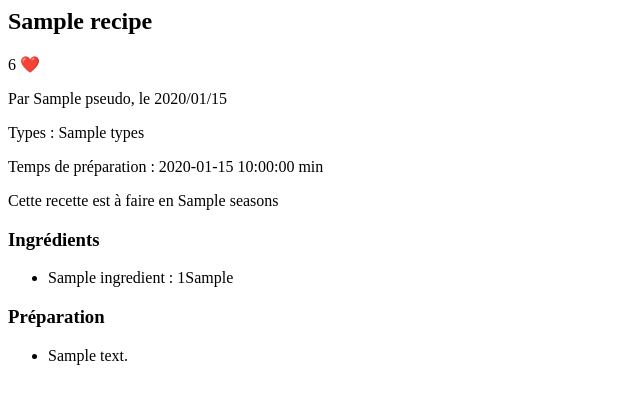
After one commit to FloryssRu/Recettes-symfony, a Symfony app: template templates/bloc/recipe.html.twig in a window 1280 px wide. The commit adds this page. Shown: the top 404 px of the page, without its empty margins (0-640 px from the left). Run offline with Twig, Linux system fonts and the light colour scheme; the template is opened without the code that fills it: most values are stand-ins (such as "Sample title", 1, 10 or a date in 2020); some libraries are stand-ins or nearby versions.

```diff
--- a/src/Entity/MeasureUnit.php
+++ b/src/Entity/MeasureUnit.php
@@ -16,6 +16,11 @@ class MeasureUnit
     #[ORM\Column(length: 50)]
     private ?string $name = null;
 
+    public function __toString(): string
+    {
+        return $this->getName();
+    }
+
     public function getId(): ?int
     {
         return $this->id;
--- a/src/Entity/RecipeType.php
+++ b/src/Entity/RecipeType.php
@@ -17,6 +17,11 @@ class RecipeType
 
     #[ORM\Column(length: 100)]
     private ?string $name = null;
+
+    public function __toString(): string
+    {
+        return $this->getName();
+    }
 
     /**
      * @var Collection<int, Recipe>
--- a/templates/base.html.twig
+++ b/templates/base.html.twig
@@ -11,6 +11,10 @@
         {% endblock %}
     </head>
     <body>
+        <header>
+            {% include "/layout/nav.html.twig" %}
+        </header>
+
         {% block body %}{% endblock %}
     </body>
 </html>
--- /dev/null
+++ b/templates/bloc/recipe.html.twig
@@ -0,0 +1,32 @@
+<article>
+    <h2>{{ recipe.name }}</h2>
+    <p>{{ recipe.likedUsers|length }} ❤️</p>
+    <p>Par {{ recipe.owner.pseudo }}, le {{ recipe.createdAt|date('Y/m/d') }}</p>
+
+    <p>Types : {{ recipe.types|join(', ') }}</p>
+    <p>Temps de préparation : {{ recipe.preparationTime }} min</p>
+    {% if recipe.isVegetarian %}
+        <p>Cette recette est végétarienne</p>
+    {% endif %}
+    {% if recipe.isVegan %}
+        <p>Cette recette est végan</p>
+    {% endif %}
+    {% if recipe.seasons|length > 0 %}
+        <p>Cette recette est à faire en {{ recipe.seasons|join(', ') }}</p>
+    {% endif %}
+
+    <h3>Ingrédients</h3>
+    <ul>
+        {% for ingredient in recipe.ingredients %}
+            <li>{{ ingredient.name }} : {{ ingredient.number }}{{ ingredient.measureUnit }}</li>
+        {% endfor %}
+    </ul>
+
+    <h3>Préparation</h3>
+    <ul>
+        {# order steps by step.number #}
+        {% for step in recipe.steps %}
+            <li>{{ step.description }}</li>
+        {% endfor %}
+    </ul>
+</article>
--- a/templates/home/index.html.twig
+++ b/templates/home/index.html.twig
@@ -6,8 +6,6 @@
 <div class="example-wrapper">
     <h1>Bienvenue</h1>
 
-    <header>
-        {% include "/layout/nav.html.twig" %}
-    </header>
+    {# lists of blocs for home page to insert here #}
 </div>
 {% endblock %}
--- a/templates/layout/nav.html.twig
+++ b/templates/layout/nav.html.twig
@@ -1,5 +1,6 @@
 <nav>
     <ul>
+        <li><a href="{{ path('app_home') }}">Accueil</a></h1>
         {% if app.user %}
             <li><a href="{{ path('app_logout') }}">Déconnexion</a></li>
         {% else %}
```
Also changed, not shown: src/Controller/RecipeController.php (+15 -4 lines), templates/recipe/my-recipes.html.twig (+15 -0 lines).
